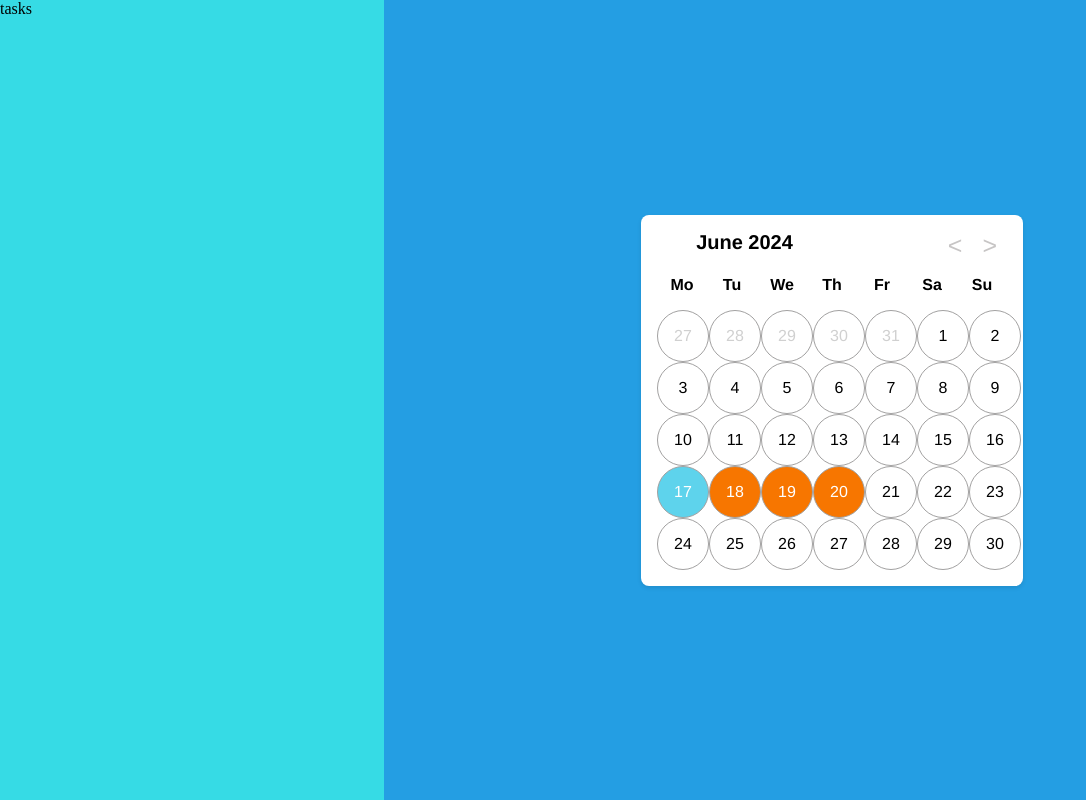
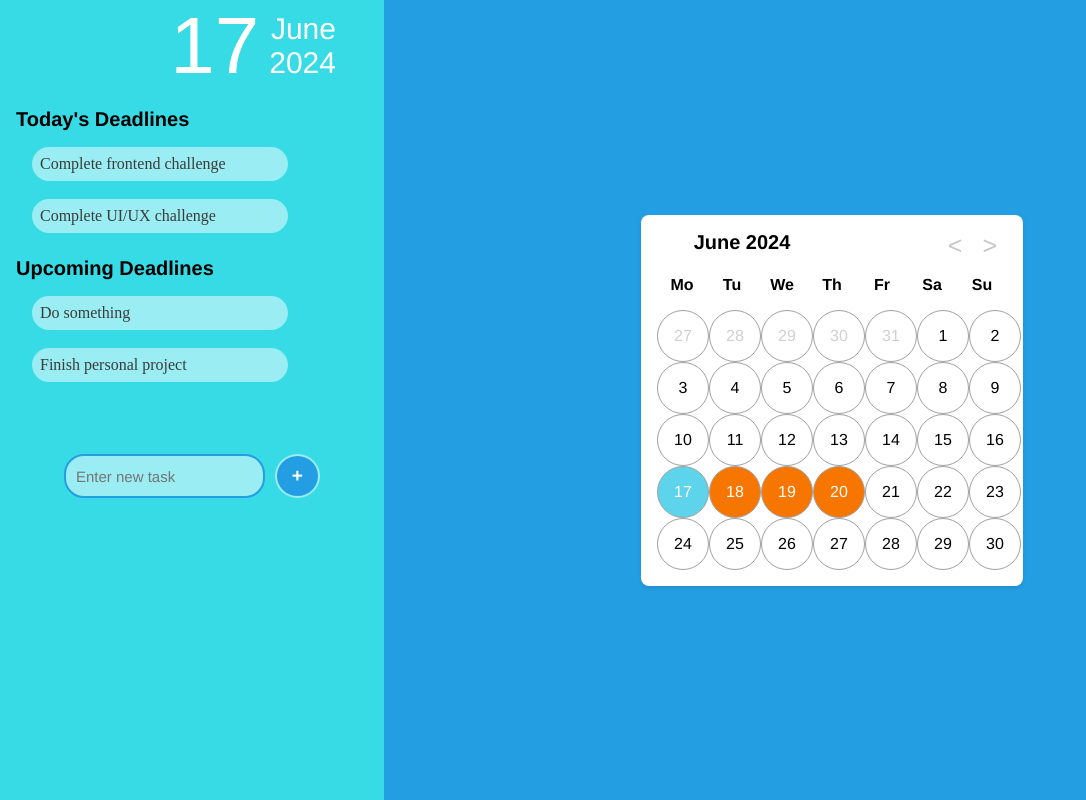
Before and after one commit to Azaken1248/TODOAPP-week-1-Challange-, a React (Vite) app: page / in a window 1280 px wide. Shown: the whole page, without its empty margins (0-1086 px from the left). Built offline with nearby package versions, Linux system fonts and the light colour scheme.

Commit message:
Adding in Task Integration

```diff
--- a/src/App.css
+++ b/src/App.css
@@ -1,13 +1,17 @@
-.main-page{
+.main-page {
   display: flex;
   flex-direction: row;
 }
-.task-div{
+
+.task-div {
+  display: flex;
+  flex-direction: column;
   height: 100vh;
   width: 30%;
   background-color: #36DBE5;
 }
-.calander-div{
+
+.calendar-div {
   height: 100vh;
   width: 70%;
   background-color: #249EE3;
--- a/src/App.tsx
+++ b/src/App.tsx
@@ -1,15 +1,20 @@
 import "./App.css";
-
 import Calendar from "./components/Calander";
+import Tasks from "./components/Tasks";
+import { DateProvider } from "./components/DateContext"; // Import DateProvider
 
 function App() {
   return (
-    <section className="main-page">
-      <div className="task-div">tasks</div>
-      <div className="calander-div">
-        <Calendar />
-      </div>
-    </section>
+    <DateProvider>
+      <section className="main-page">
+        <div className="task-div">
+          <Tasks />
+        </div>
+        <div className="calendar-div">
+          <Calendar />
+        </div>
+      </section>
+    </DateProvider>
   );
 }
 
--- a/src/components/Calander.tsx
+++ b/src/components/Calander.tsx
@@ -1,4 +1,3 @@
-import React, { useState, useEffect } from "react";
 import {
   addMonths,
   subMonths,
@@ -12,37 +11,28 @@ import {
   isSameDay,
 } from "date-fns";
 import "../styles/Calander.css";
+import { useDateContext } from "./DateContext";
 
 const Calendar: React.FC = () => {
-  const [currentMonth, setCurrentMonth] = useState(new Date());
-  const [selectedDate, setSelectedDate] = useState(new Date());
-  const [highlightedDates, setHighlightedDates] = useState([
+  const { selectedDate, setSelectedDate } = useDateContext();
+  const currentMonth = selectedDate;
+  const highlightedDates = [
     new Date(2024, 5, 17),
     new Date(2024, 5, 18),
     new Date(2024, 5, 19),
     new Date(2024, 5, 20),
-  ]);
-  var p = setHighlightedDates;
-  console.log(p);
-  useEffect(() => {
-    const storedDate = localStorage.getItem("selectedDate");
-    if (storedDate) {
-      setSelectedDate(new Date(storedDate));
-    }
-  }, []);
+  ];
 
   const nextMonth = () => {
-    setCurrentMonth(addMonths(currentMonth, 1));
+    setSelectedDate(addMonths(currentMonth, 1));
   };
 
   const prevMonth = () => {
-    setCurrentMonth(subMonths(currentMonth, 1));
+    setSelectedDate(subMonths(currentMonth, 1));
   };
 
   const onDateClick = (day: Date) => {
-    console.log("Selected Date:", day);
     setSelectedDate(day);
-    localStorage.setItem("selectedDate", day.toString());
   };
 
   const renderHeader = () => {
--- /dev/null
+++ b/src/components/DateContext.tsx
@@ -0,0 +1,44 @@
+import React, { createContext, useContext, useState, useEffect } from "react";
+
+interface DateContextType {
+  selectedDate: Date;
+  setSelectedDate: (date: Date) => void;
+}
+
+const DateContext = createContext<DateContextType | undefined>(undefined);
+
+export const useDateContext = () => {
+  const context = useContext(DateContext);
+  if (!context) {
+    throw new Error("useDateContext must be used within a DateProvider");
+  }
+  return context;
+};
+
+interface DateProviderProps {
+  children: React.ReactNode; // Define children prop as React.ReactNode
+}
+
+export const DateProvider: React.FC<DateProviderProps> = ({ children }) => {
+  const [selectedDate, setSelectedDate] = useState(new Date());
+
+  useEffect(() => {
+    const storedDate = localStorage.getItem("selectedDate");
+    if (storedDate) {
+      setSelectedDate(new Date(storedDate));
+    }
+  }, []);
+
+  const updateSelectedDate = (date: Date) => {
+    setSelectedDate(date);
+    localStorage.setItem("selectedDate", date.toString());
+  };
+
+  return (
+    <DateContext.Provider
+      value={{ selectedDate, setSelectedDate: updateSelectedDate }}
+    >
+      {children}
+    </DateContext.Provider>
+  );
+};
--- /dev/null
+++ b/src/components/Tasks.tsx
@@ -0,0 +1,129 @@
+import React, { useState, useEffect } from "react";
+import { useDateContext } from "./DateContext";
+import "../styles/Tasks.css";
+
+interface TaskData {
+  [key: string]: string[];
+}
+
+const initialTasksData: TaskData = {
+  "2024-06-17": ["Complete frontend challenge", "Complete UI/UX challenge"],
+  "2024-06-18": ["Do something", "Finish personal project"],
+  "2024-06-19": ["Exam Prep"],
+};
+
+const Tasks: React.FC = () => {
+  const { selectedDate } = useDateContext();
+  const formattedDate = selectedDate.toISOString().split("T")[0];
+
+  const [newTask, setNewTask] = useState<string>("");
+  const [tasksData, setTasksData] = useState<TaskData>(initialTasksData);
+
+  useEffect(() => {
+    // Simulate fetching tasks data based on selectedDate
+    // Here you can replace this with actual fetching logic if needed
+    const fetchData = () => {
+      // Check if tasksData already has tasks for the selected date
+      if (!tasksData[formattedDate]) {
+        // If tasks for the selected date do not exist, initialize them as an empty array
+        setTasksData((prevTasksData) => ({
+          ...prevTasksData,
+          [formattedDate]: [],
+        }));
+      }
+    };
+
+    fetchData();
+  }, [formattedDate, tasksData]); // Fetch data whenever formattedDate or tasksData changes
+
+  const handleAddTask = () => {
+    if (newTask.trim() !== "") {
+      // Update tasksData state to include new task for selectedDate
+      setTasksData((prevTasksData) => ({
+        ...prevTasksData,
+        [formattedDate]: [...(prevTasksData[formattedDate] || []), newTask],
+      }));
+      setNewTask(""); // Clear input field
+    }
+  };
+
+  const handleRemoveTask = (date: string, index: number) => {
+    const updatedTasks = [...tasksData[date]];
+    updatedTasks.splice(index, 1);
+    // Update tasksData state to remove task for selectedDate
+    setTasksData({
+      ...tasksData,
+      [date]: updatedTasks,
+    });
+  };
+
+  const tasks: string[] = tasksData[formattedDate] || [];
+  const nextDayTasks: string[] =
+    tasksData[getNextDayFormatted(selectedDate)] || [];
+
+  return (
+    <div className="tasks">
+      <div className="header">
+        <div className="day">{selectedDate.getDate()}</div>
+        <div className="mm-yyyy">
+          <div className="month">
+            {selectedDate.toLocaleString("default", { month: "long" })}
+          </div>
+          <div className="year">{selectedDate.getFullYear()}</div>
+        </div>
+      </div>
+      <div className="deadlines">
+        <div className="titles">Today's Deadlines</div>
+        <div className="deadlines-content">
+          {tasks.length > 0 ? (
+            tasks.map((task: string, index: number) => (
+              <div className="task" key={index}>
+                {task}
+                <button
+                  className="remove-task-button"
+                  onClick={() => handleRemoveTask(formattedDate, index)}
+                >
+                  X
+                </button>
+              </div>
+            ))
+          ) : (
+            <div className="no-tasks">No tasks today</div>
+          )}
+        </div>
+      </div>
+      <div className="upcoming">
+        <div className="titles">Upcoming Deadlines</div>
+        <div className="upcoming-content">
+          {nextDayTasks.length > 0 ? (
+            nextDayTasks.map((task: string, index: number) => (
+              <div className="task" key={index}>
+                {task}
+              </div>
+            ))
+          ) : (
+            <div className="no-tasks">No tasks upcoming</div>
+          )}
+        </div>
+      </div>
+      {/* Add Task button and input */}
+      <div className="add-task">
+        <input
+          type="text"
+          placeholder="Enter new task"
+          value={newTask}
+          onChange={(e) => setNewTask(e.target.value)}
+        />
+        <button onClick={handleAddTask}>+</button>
+      </div>
+    </div>
+  );
+};
+
+function getNextDayFormatted(date: Date): string {
+  const nextDay = new Date(date);
+  nextDay.setDate(date.getDate() + 1);
+  return nextDay.toISOString().split("T")[0];
+}
+
+export default Tasks;
--- a/src/styles/Calander.css
+++ b/src/styles/Calander.css
@@ -71,7 +71,7 @@
     align-items: center;
     justify-content: center;
     cursor: pointer;
-    margin: 0; /* Remove gap */
+    margin: 0;
     border: 1px solid #a2a1a1;
     border-radius: 50%;
     font-family: Helvetica, sans-serif;
--- /dev/null
+++ b/src/styles/Tasks.css
@@ -0,0 +1,114 @@
+.header {
+    display: flex;
+    justify-content: flex-end;
+    gap: 10px;
+}
+
+.day{
+    font-family: Helvetica, sans-serif;
+    font-size: 80px;
+    color: white;
+}
+.month{
+    font-family: Helvetica, sans-serif;
+    font-size: 30px;
+    color: white;
+}
+.year{
+    font-family: Helvetica, sans-serif;
+    font-size: 30px;
+    color: white;
+}
+.mm-yyyy {
+    margin-top: 12px;
+    display: flex;
+    flex-direction: column;
+    align-items: flex-end;
+    margin-right: 3rem;
+}
+
+.titles{
+    font-family: Helvetica, sans-serif;
+    margin-left: 1rem;
+    margin-bottom: 1rem;
+    margin-top: 1rem;
+    font-size: 20px;
+    font-weight: bold;
+}
+
+.deadlines-content{
+    margin-left: 2rem;
+    display: flex;
+    flex-direction: column;
+    gap: 10px;
+}
+.upcoming-content{
+    margin-left: 2rem;
+    display: flex;
+    flex-direction: column;
+    gap: 10px;
+}
+
+.task{
+    background-color: #9AEDF2;
+    width: 15rem;
+    padding: 8px;
+    position: relative;
+    margin-bottom: 8px;
+    color: #3b3b3b;
+    border-radius: 20px;
+}
+
+.remove-task-button {
+    position: absolute;
+    right: 0;
+    top: 0;
+    background-color: #dc3545;
+    color: white;
+    font-weight: bold;
+    border: none;
+    border-top-right-radius: 15px;
+    padding: 5px 10px;
+    font-size: 12px;
+    cursor: pointer;
+    display: none;
+  }
+
+.task:hover .remove-task-button {
+    display: block;
+}
+
+.add-task{
+    display: flex;
+    margin: 4rem;
+    gap: 10px;
+}
+
+.add-task input{
+    background-color: #9AEDF2;
+    font-family: Helvetica, sans-serif;
+    font-size: 15px;
+    border: 2px solid #249EE3;
+    border-radius: 20px;
+    width: 30vw;
+    padding: 10px;
+}
+
+.add-task button{
+    border-radius: 50%;
+    background-color: #249EE3;
+    border: 2px solid #9AEDF2;
+    padding: 9px;
+    padding-left: 15px;
+    padding-right: 15px;
+    font-family: Helvetica, sans-serif;
+    font-weight: 800;
+    font-size: larger;
+    color: white;
+}
+
+.add-task button:hover{
+    background-color: #9AEDF2;
+    border-color: #249EE3;
+    color: #249EE3;
+}
```
